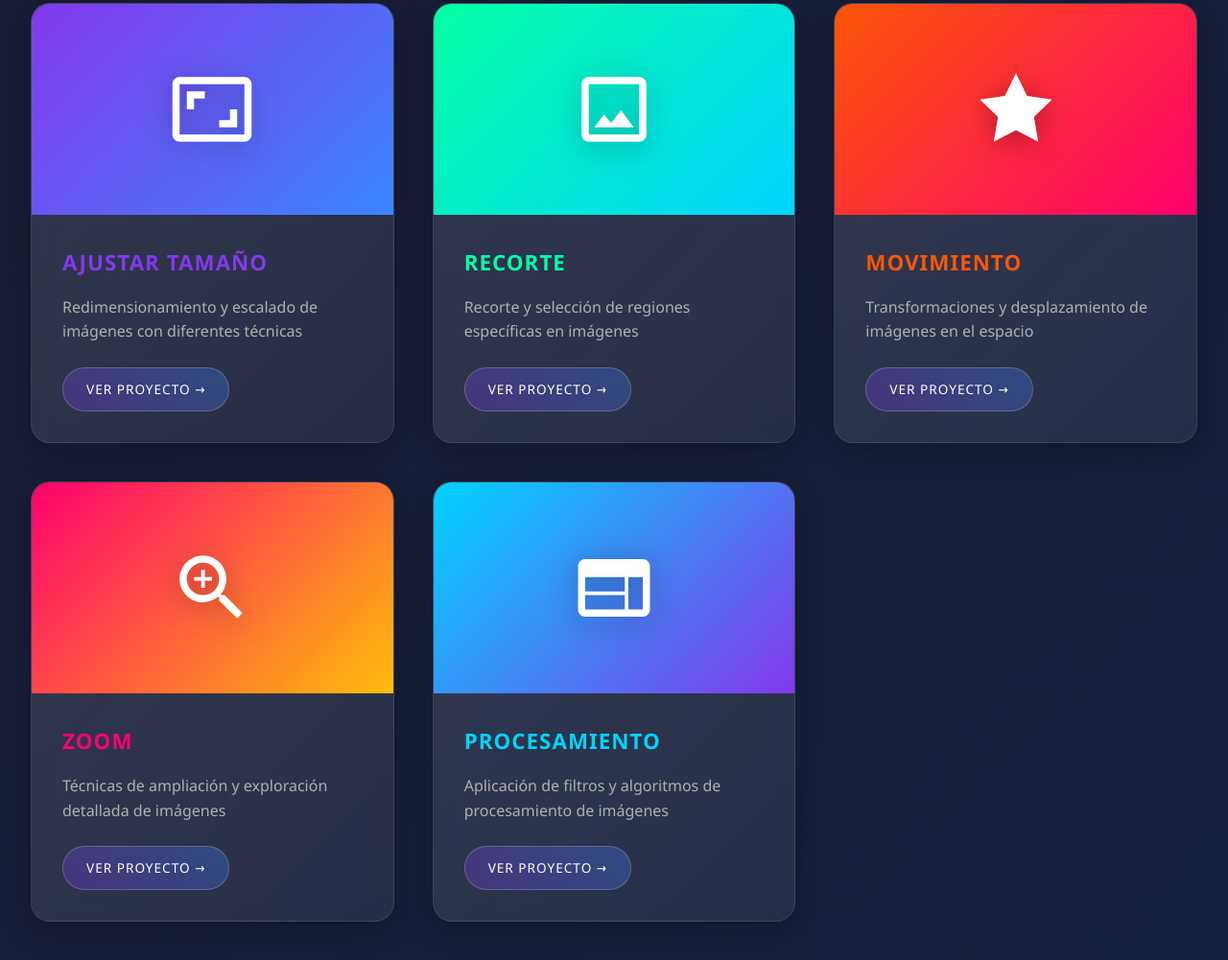
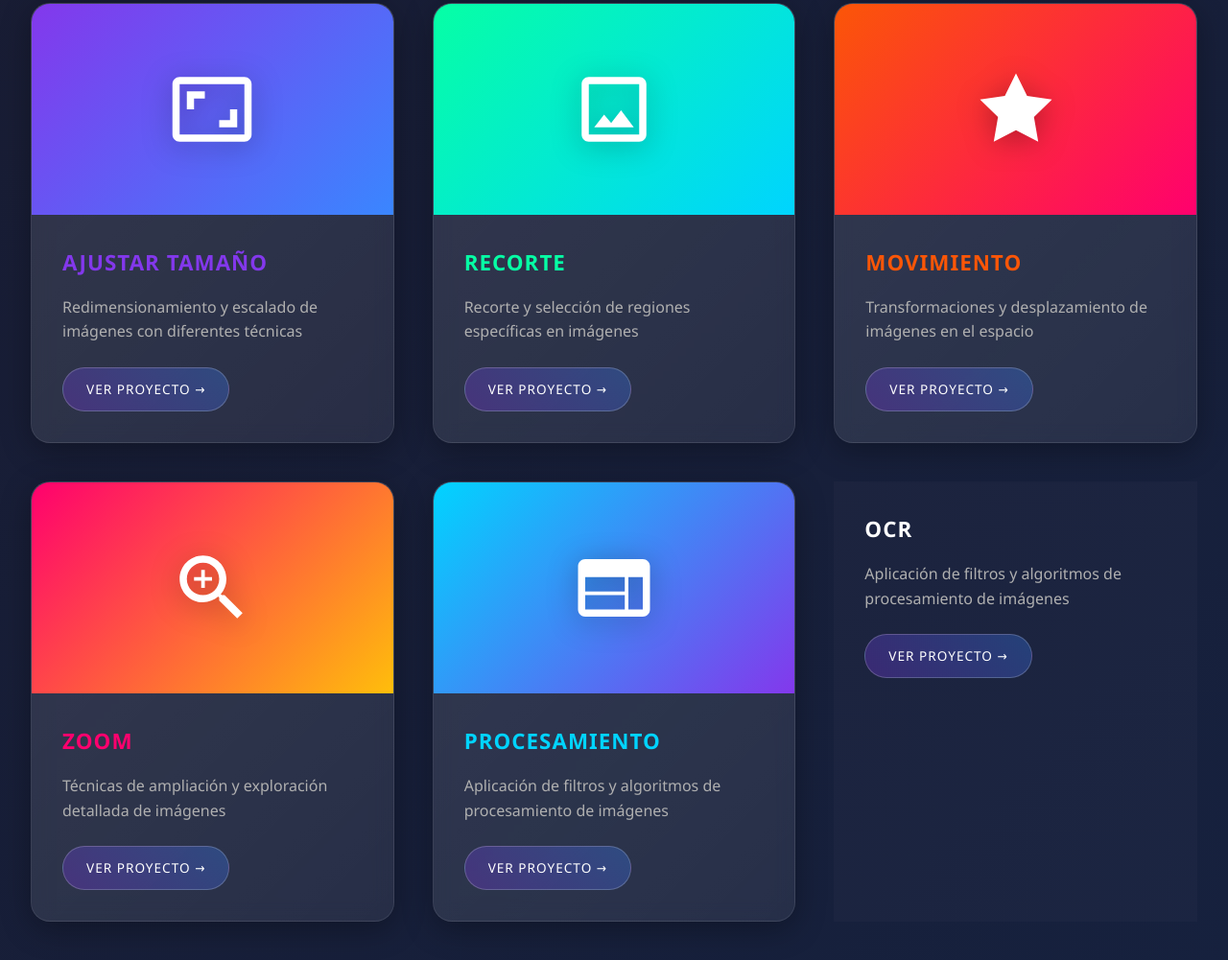
Before and after one commit to ANGEL-GTZ23/portafolio_va, a plain HTML site: page index.html in a window 1280 px wide. Shown: the part 1517-2518 px from the top of the page at 96% size. Drawn offline with Linux system fonts and the light colour scheme.

Commit message:
index.html

```diff
--- a/index.html
+++ b/index.html
@@ -365,6 +365,12 @@
                     <p>Aplicación de filtros y algoritmos de procesamiento de imágenes</p>
                     <a href="procesamiento.html">Ver Proyecto →</a>
                 </div>
+                </div>
+                <div class="card-content">
+                    <h3>ocr</h3>
+                    <p>Aplicación de filtros y algoritmos de procesamiento de imágenes</p>
+                    <a href="ocr.html">Ver Proyecto →</a>
+                </div>
             </div>
         </div>
     </section>
```
